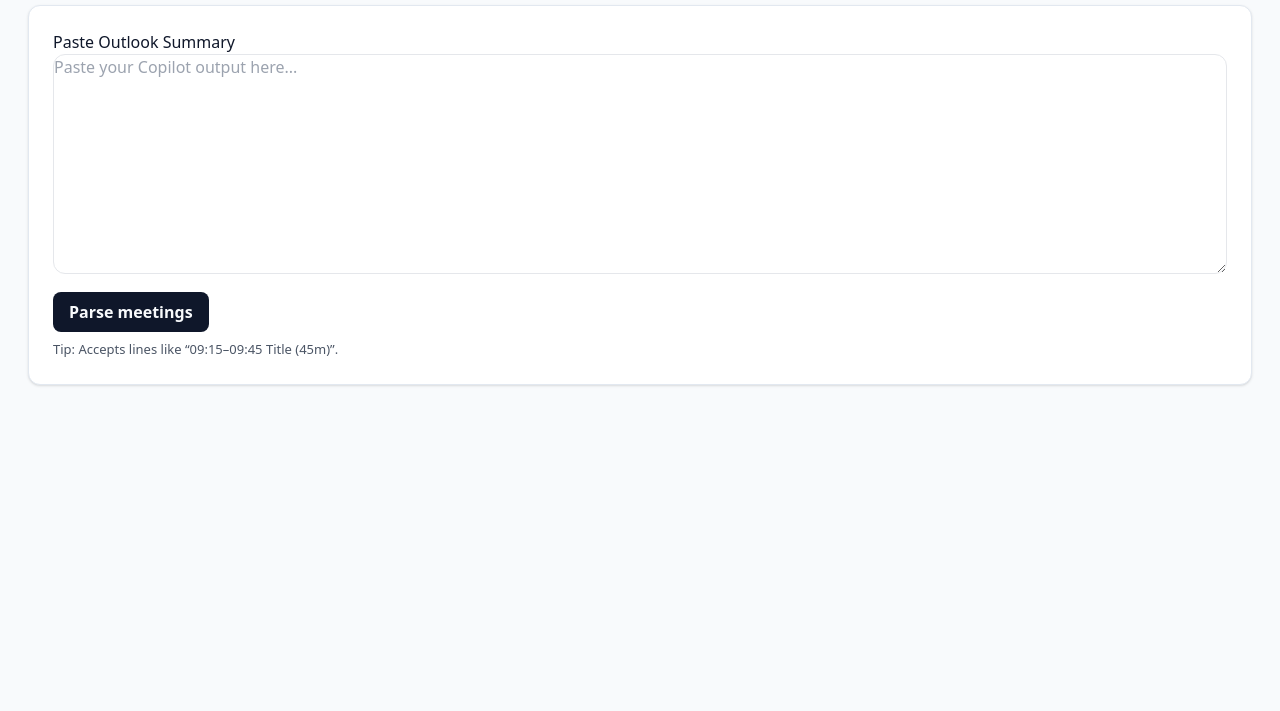
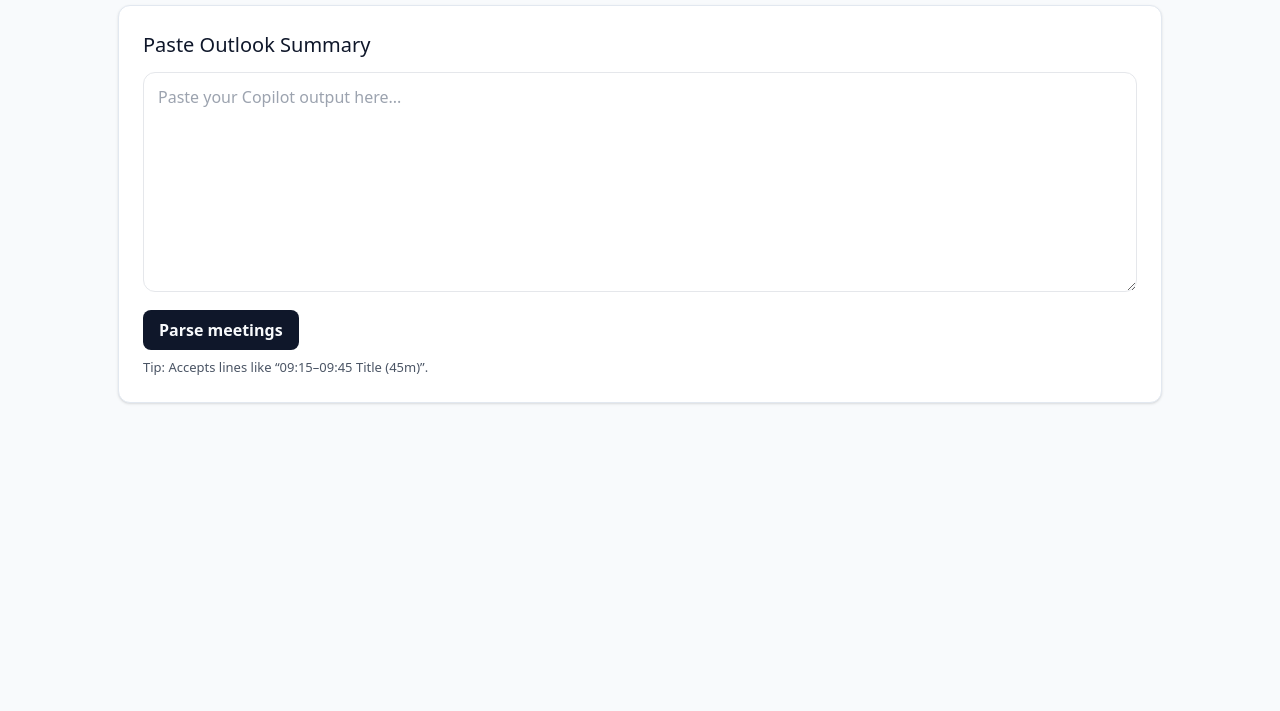
Before and after one commit to Jordy-Dehaes/Timesheetapp, a website built with Vite: page index.html in a window 1280 px wide. Shown: the part 89-800 px from the top of the page. Built offline with nearby package versions, Linux system fonts and the light colour scheme.

Commit message:
fix css loading and parser import

```diff
--- a/index.html
+++ b/index.html
@@ -4,6 +4,7 @@
     <meta charset="UTF-8" />
     <meta name="viewport" content="width=device-width, initial-scale=1.0" />
     <title>Timesheet Parser</title>
+    <script src="https://cdn.tailwindcss.com"></script>
   </head>
   <body class="bg-slate-50 text-slate-900 dark:bg-slate-950 dark:text-slate-100">
     <div class="container">
@@ -127,7 +128,7 @@
           <div class="table-wrap">
             <table id="rulesTable"></table>
           </div>
-        </section>
+    </section>
     </div>
     <script type="module" src="./src/main.js"></script>
     <link rel="stylesheet" href="styles.css" />
--- a/src/main.js
+++ b/src/main.js
@@ -1,4 +1,3 @@
-import "./tailwind.css";
 import {
   handleParse,
   renderCategorization,
```
